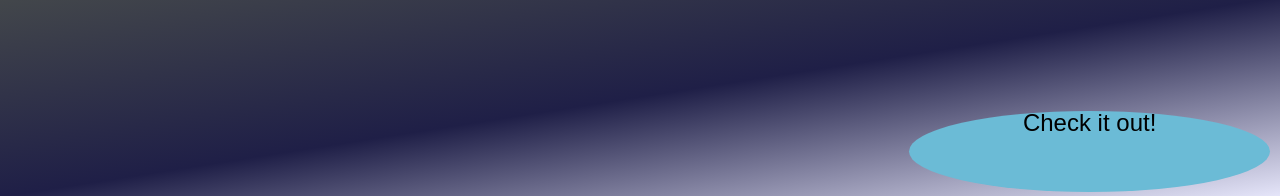
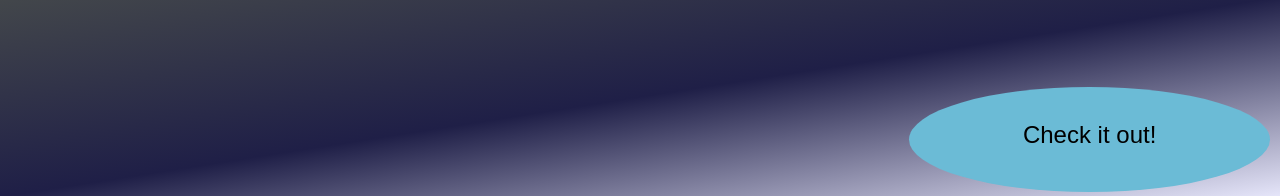
Before and after one commit to MMURPHY222/02-professional-portfolio, a plain HTML site: page index.html in a window 1280 px wide. Shown: the part 122-318 px from the top of the page. Drawn offline with Linux system fonts and the light colour scheme.

Commit message:
centering text

```diff
--- a/index.html
+++ b/index.html
@@ -26,7 +26,9 @@
         </div>
 
         <div class="box2">
-            <div id = "subtitle"> Check it out! </div>
+            <div id = "subtitle">
+                <p>Check it out!</p>
+            </div>
         </div>
 
         <div class="box3" id = "AboutMe">
--- a/style.css
+++ b/style.css
@@ -80,8 +80,11 @@
     text-align:center;
     border-radius:60%;
     margin-right: 10px;
+}
 
-
+/* centers the text within the blue oval */
+#subtitle p {
+    margin-top: 10%;
 }
 
 /* side bar element About Me */
```
